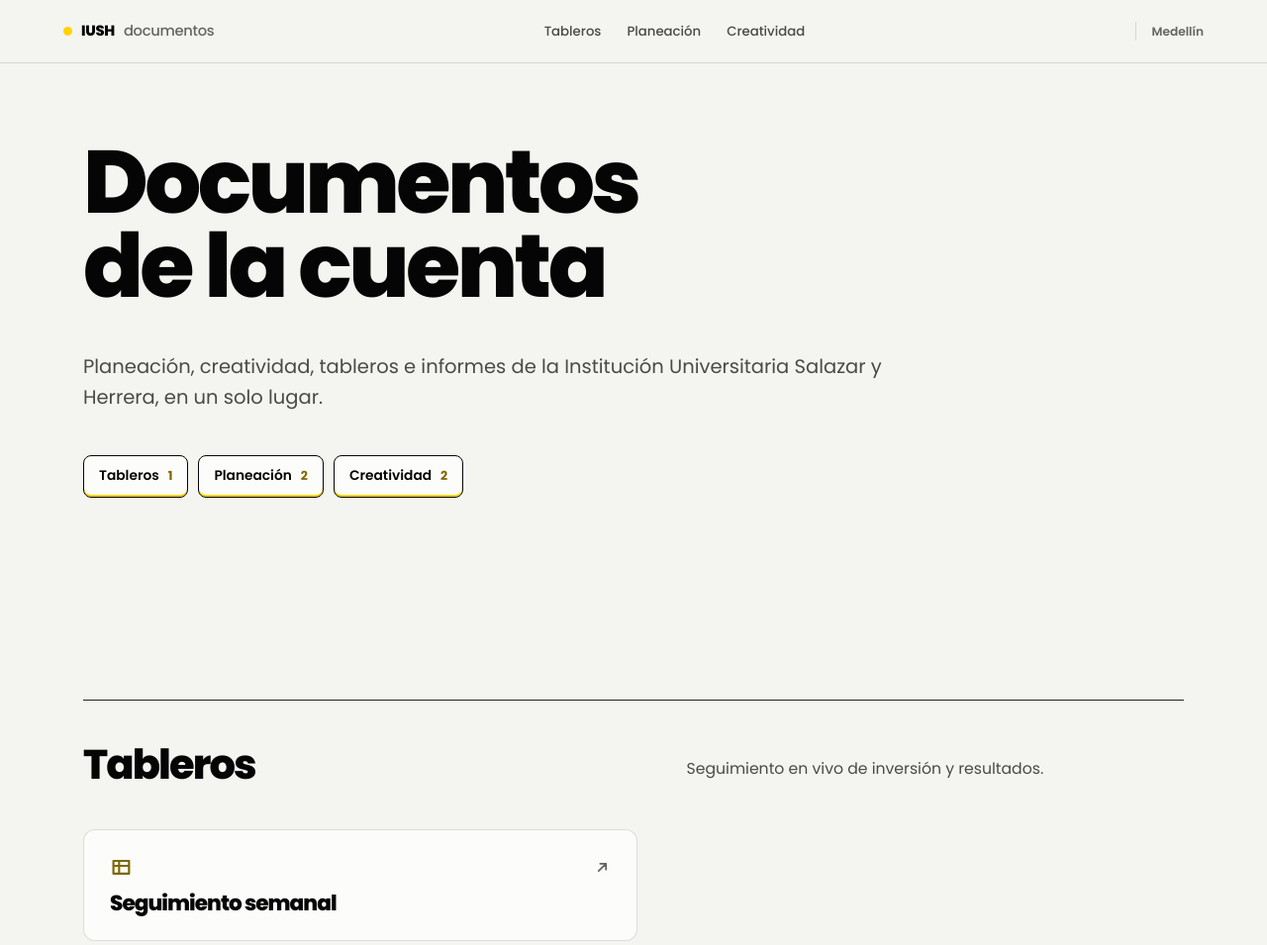
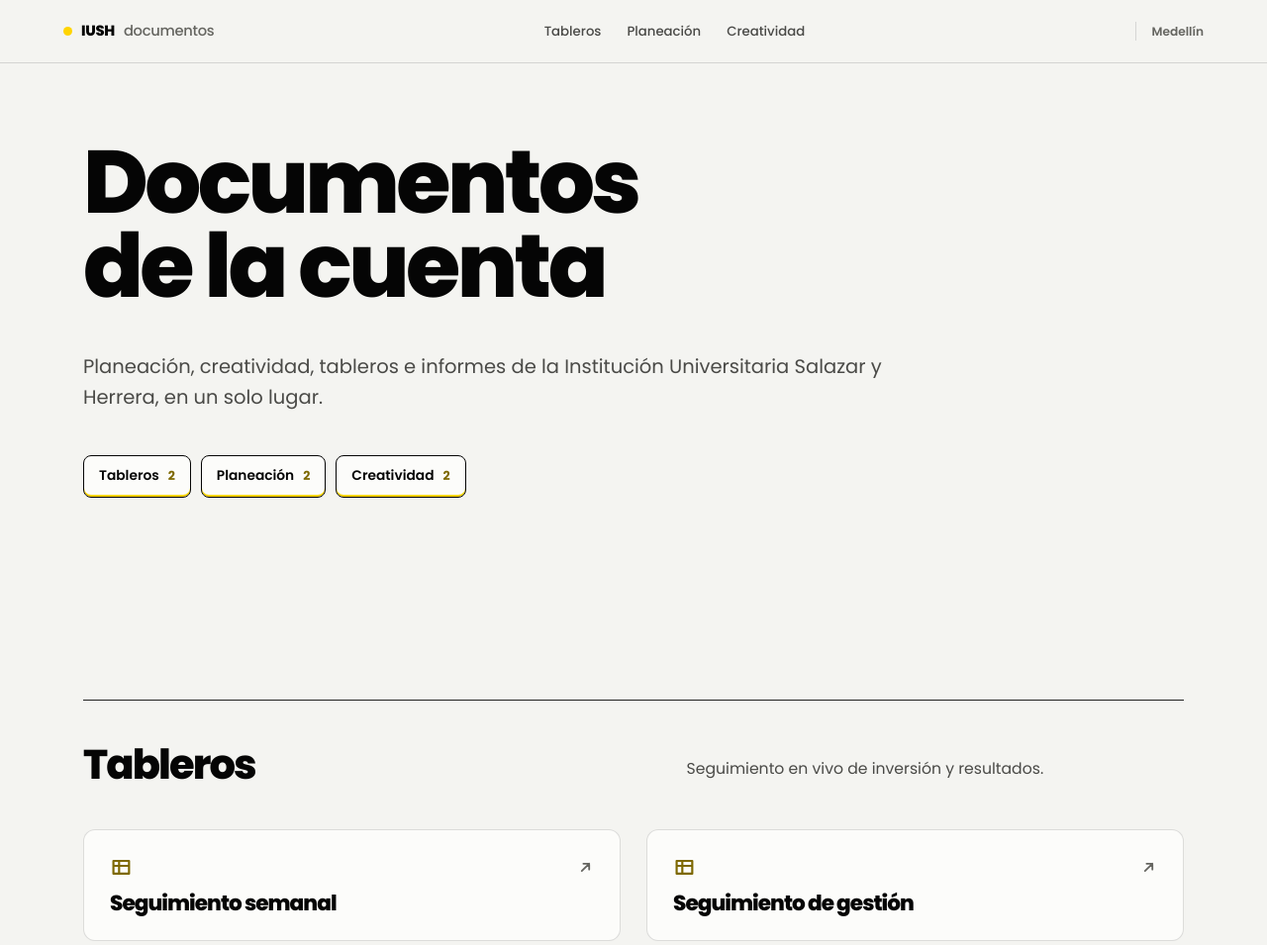
Before and after one commit to adcomgroupco/iush, a plain HTML site: page index.html in a window 1280 px wide. Shown: the top 955 px of the page at 99% size. Drawn offline with Linux system fonts and the light colour scheme.

Commit message:
Agrega el tablero de seguimiento de gestión al índice
Co-Authored-By: Claude Opus 5.5 <noreply@anthropic.com>

```diff
--- a/index.html
+++ b/index.html
@@ -32,7 +32,7 @@
   <h1>Documentos de la cuenta</h1>
   <p class="lede">Planeación, creatividad, tableros e informes de la Institución Universitaria Salazar y Herrera, en un solo lugar.</p>
   <nav class="categorias" aria-label="Categorías de documentos">
-    <a href="#tableros">Tableros <b>1</b></a>
+    <a href="#tableros">Tableros <b>2</b></a>
     <a href="#planeacion">Planeación <b>2</b></a>
     <a href="#creatividad">Creatividad <b>2</b></a>
   </nav>
@@ -51,6 +51,13 @@
         <svg class="ico" aria-hidden="true"><use href="#i-abrir"></use></svg>
       </span>
       <h3>Seguimiento semanal</h3>
+    </a>
+    <a class="card card-breve" href="https://adcomgroupco.github.io/iush/tableros/seguimiento-gestion-iush.html" target="_blank" rel="noopener">
+      <span class="card-top">
+        <svg class="ico ico-lg" aria-hidden="true"><use href="#i-tabla"></use></svg>
+        <svg class="ico" aria-hidden="true"><use href="#i-abrir"></use></svg>
+      </span>
+      <h3>Seguimiento de gestión</h3>
     </a>
   </div>
 </section>
```
